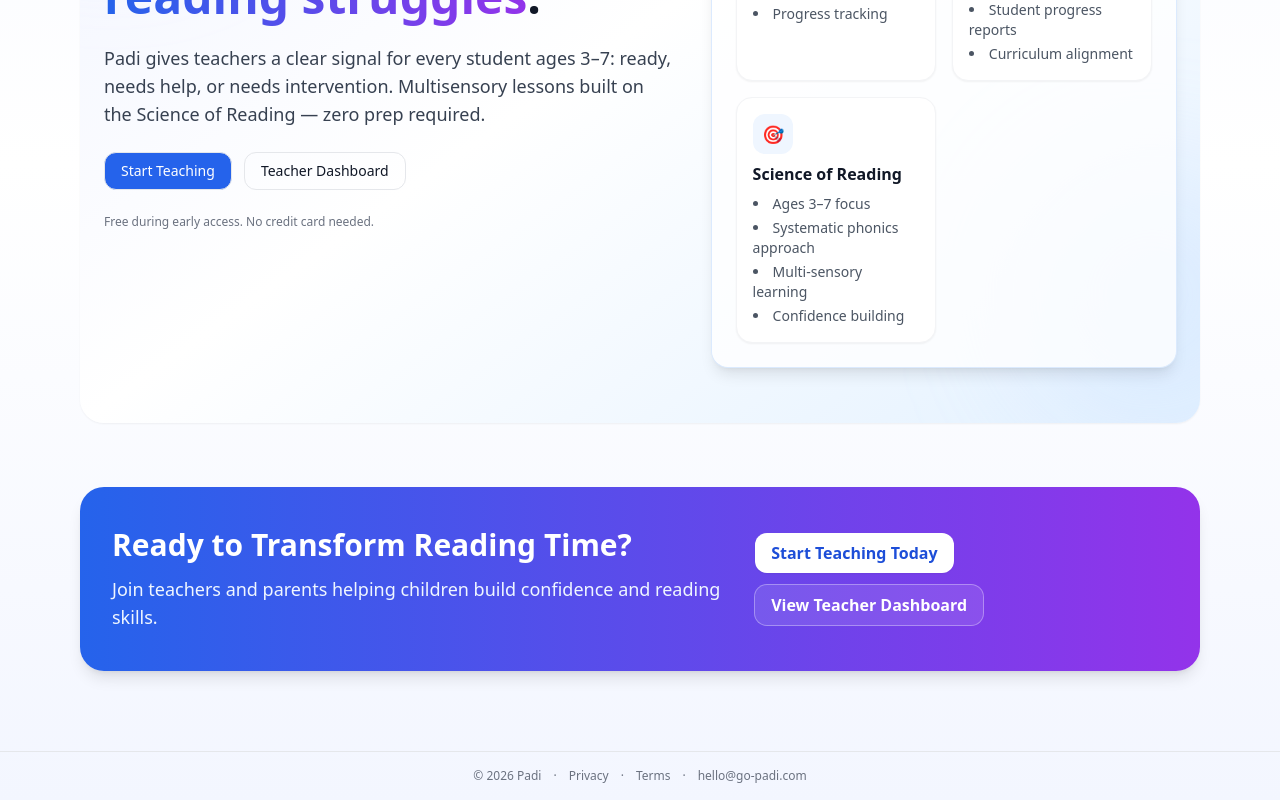
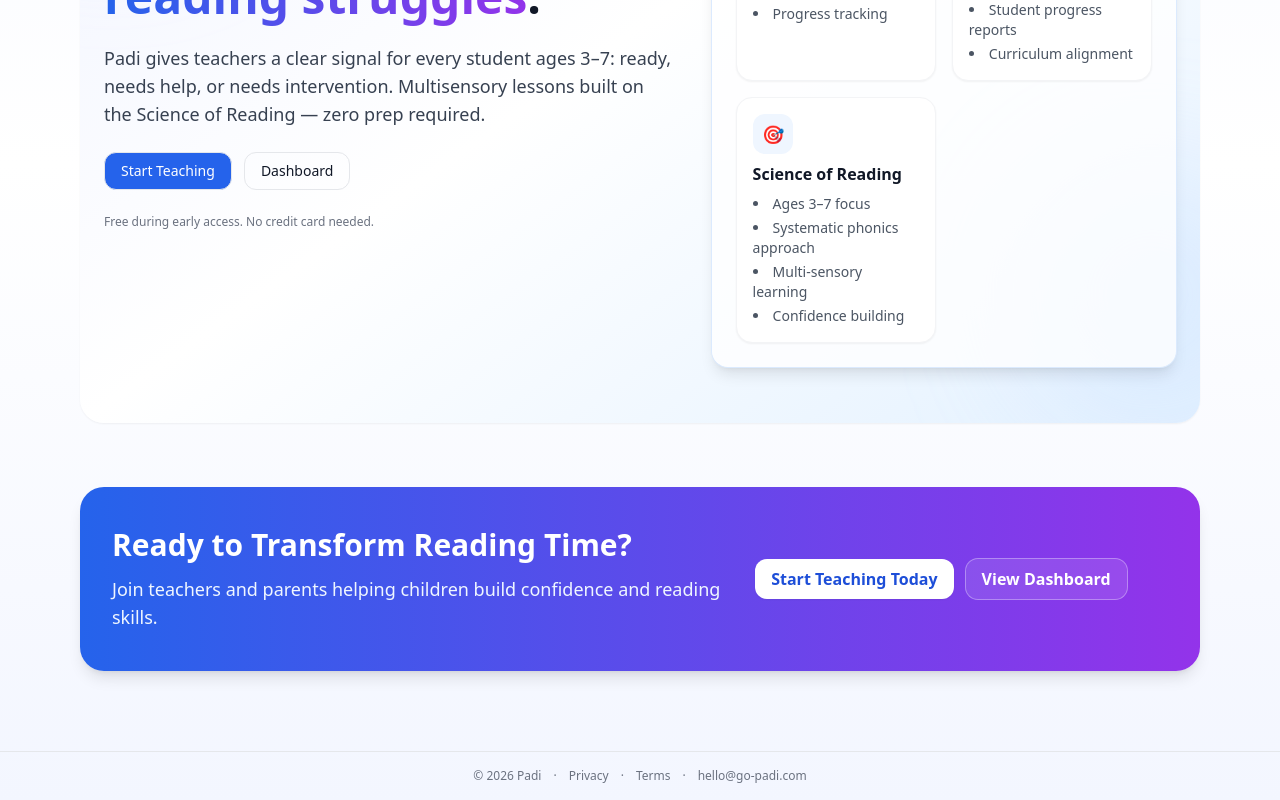
Before and after one commit to go-padi/padi-mvp, a Next.js app: page / in a window 1280 px wide. Shown: the part 472-1272 px from the top of the page. Built offline with nearby package versions, Linux system fonts and the light colour scheme; no server answers.

Commit message:
BuildLoop iteration 1: LR-20

```diff
--- a/app/page.tsx
+++ b/app/page.tsx
@@ -25,7 +25,7 @@ export default function Page(){
                 Start Teaching
               </Link>
               <Link href="/teacher/curriculum" className="btn">
-                Teacher Dashboard
+                Dashboard
               </Link>
             </div>
             <p className="text-xs text-gray-500">
@@ -97,7 +97,7 @@ export default function Page(){
               Start Teaching Today
             </Link>
             <Link href="/teacher/curriculum" className="rounded-xl bg-white/10 px-4 py-2 font-semibold text-white ring-1 ring-white/40 hover:bg-white/15">
-              View Teacher Dashboard
+              View Dashboard
             </Link>
           </div>
         </div>
--- a/app/students/page.tsx
+++ b/app/students/page.tsx
@@ -3,10 +3,11 @@ import { useEffect, useState } from 'react';
 import Link from 'next/link';
 import { supabaseClient } from '@/lib/supabase';
 import { useAuth } from '@/lib/auth-store';
+import { rolePhrase } from '@/lib/copy/roleCopy';
 type Student = { id: string; name: string | null; first_name: string | null; last_name: string | null };
 
 export default function StudentsPage(){
-  const { isLoggedIn, isHydrated, tenantId } = useAuth();
+  const { isLoggedIn, isHydrated, tenantId, role } = useAuth();
   const sb = supabaseClient();
   const [students,setStudents]=useState<Student[]>([]);
   const [name,setName]=useState('');
@@ -47,7 +48,7 @@ export default function StudentsPage(){
           <h3 className="text-lg font-semibold text-gray-900">Student workspace is locked</h3>
           <p className="text-sm text-gray-700">
             Sign in to add students, capture assessments, and view grouping recommendations. Anonymous visitors can still
-            explore the curriculum and sample lessons from the Teacher Dashboard.
+            explore the curriculum and sample lessons {rolePhrase(role, 'from the Teacher Dashboard', 'from My Dashboard')}.
           </p>
           <div className="text-sm">
             <Link href="/teacher/curriculum" className="text-blue-700 font-semibold hover:underline">
--- a/app/teacher/layout.tsx
+++ b/app/teacher/layout.tsx
@@ -3,6 +3,7 @@ import Link from 'next/link';
 import { usePathname } from 'next/navigation';
 import clsx from 'clsx';
 import { useAuth } from '@/lib/auth-store';
+import { rolePhrase } from '@/lib/copy/roleCopy';
 import { PREVIEW_BANNER } from '@/lib/copy/previewCopy';
 
 const allTabs = [
@@ -26,8 +27,8 @@ export default function TeacherLayout({ children }: { children: React.ReactNode
           <>
             <div className="flex items-center justify-between">
               <div>
-                <p className="text-xs font-semibold text-blue-700 uppercase tracking-wide">Teacher</p>
-                <h1 className="text-3xl font-semibold text-gray-900">Teacher Dashboard</h1>
+                <p className="text-xs font-semibold text-blue-700 uppercase tracking-wide">{rolePhrase(role, 'Teacher', 'Parent')}</p>
+                <h1 className="text-3xl font-semibold text-gray-900">{rolePhrase(role, 'Teacher Dashboard', 'My Dashboard')}</h1>
                 <p className="text-sm text-gray-700">
                   Guide students through the Padi multisensory reading method with confidence.
                 </p>
--- a/app/teacher/page.tsx
+++ b/app/teacher/page.tsx
@@ -13,6 +13,7 @@ import { AddGroupModal } from '@/components/AddGroupModal';
 import { stripIndividualSuffix } from '@/lib/curriculum/formatting';
 import { PREVIEW_BANNER } from '@/lib/copy/previewCopy';
 import { formatProgressLabel } from '@/lib/copy/progressCopy';
+import { rolePhrase } from '@/lib/copy/roleCopy';
 
 type CardData = {
   id: string;
@@ -429,10 +430,10 @@ export default function TeacherIndexPage() {
       <div className="rounded-2xl border border-gray-100 bg-white p-5 shadow-sm flex items-center justify-between">
         <div>
           <p className="text-sm font-semibold text-gray-900">Need the full curriculum?</p>
-          <p className="text-xs text-gray-600">Browse every developmental area in the teacher dashboard.</p>
+          <p className="text-xs text-gray-600">Browse every developmental area in {rolePhrase(role, 'the teacher dashboard', 'my dashboard')}.</p>
         </div>
         <Link href="/teacher/curriculum" className="btn btn-primary">
-          Go to Teacher Dashboard
+          {rolePhrase(role, 'Go to Teacher Dashboard', 'Go to My Dashboard')}
         </Link>
       </div>
       <AddStudentModal
```
Also changed, not shown: 2 other files (tests, documents, lock files or other folders).
